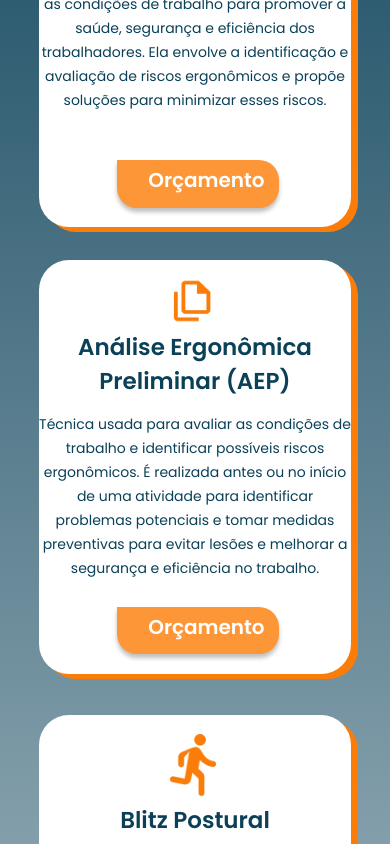
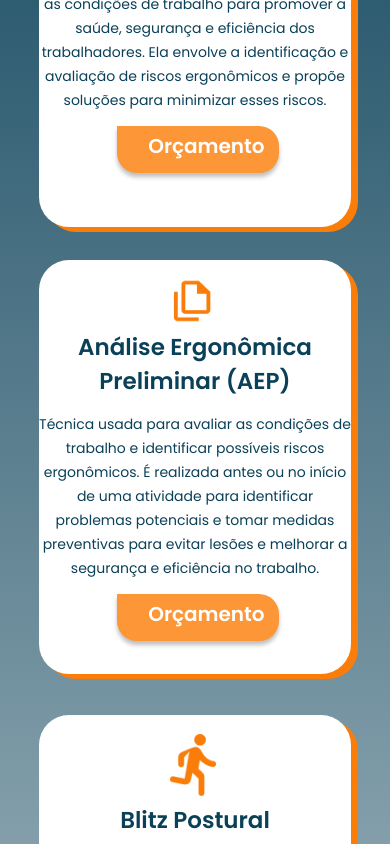
Before and after one commit to pedrorochacr/ErgonomicWebSite, a React (Create React App) app: page / in a window 390 px wide. Shown: the part 3460-4304 px from the top of the page. Built offline with nearby package versions, Linux system fonts and the light colour scheme.

Commit message:
Mais alguns ajustes

```diff
--- a/src/components/servicos/servicoItem/servicoItem.css
+++ b/src/components/servicos/servicoItem/servicoItem.css
@@ -173,6 +173,7 @@
         font-size: 18px !important;
     }
     .ServicoItem a{
+        position: inherit;
        margin-left: 25% !important;
         width: 42%;
         font-size: 24px !important
```
